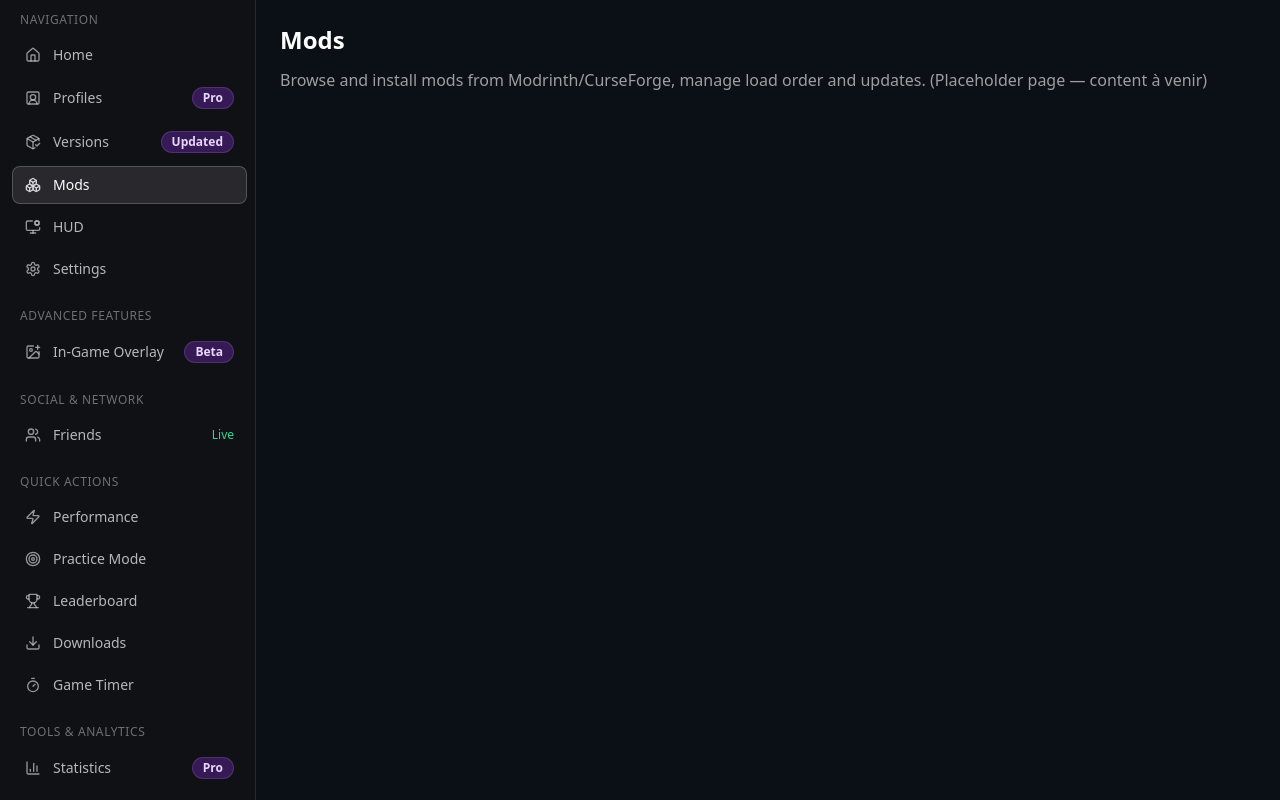
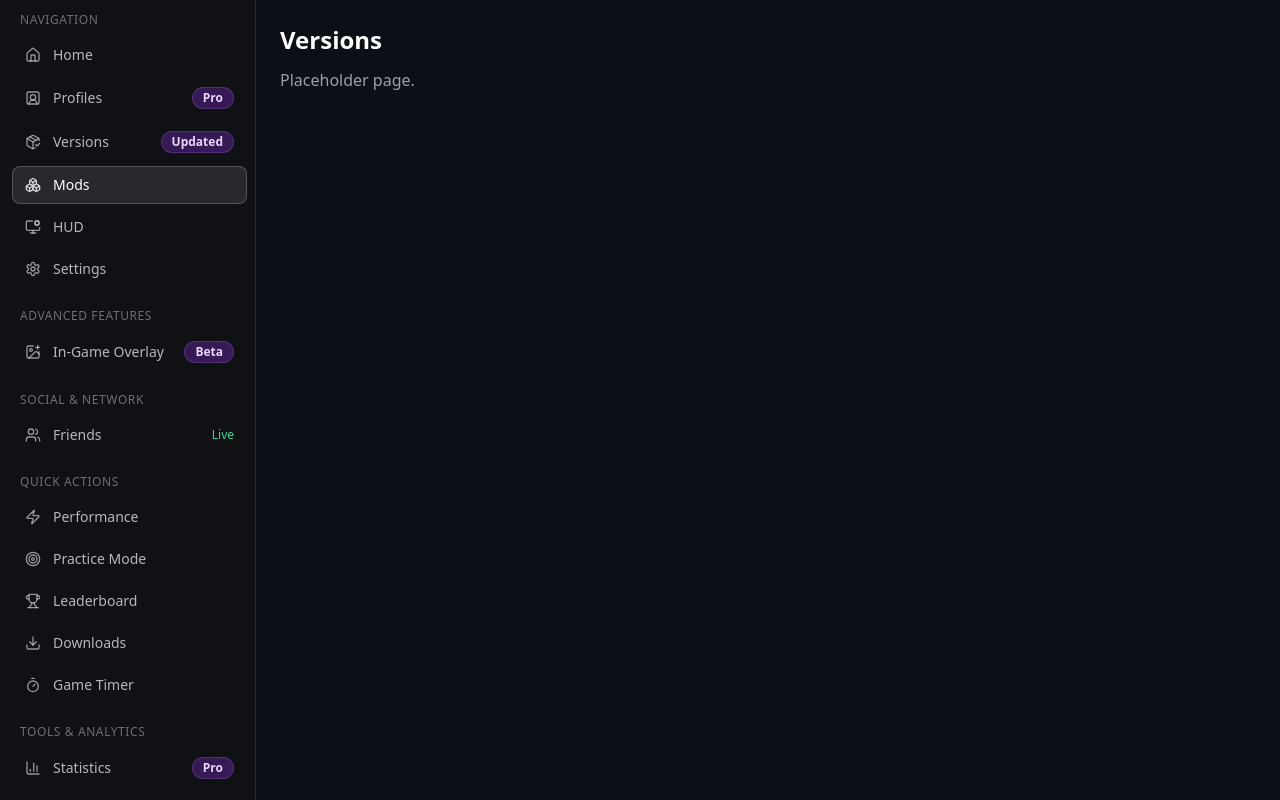
Before and after one commit to isahakgaming-beep/thunderclient, a Next.js app in the folder thunder-client/: page /mods in a window 1280 px wide. Built offline with nearby package versions, Linux system fonts and the light colour scheme.

Commit message:
Update page.tsx

```diff
--- a/thunder-client/src/app/mods/page.tsx
+++ b/thunder-client/src/app/mods/page.tsx
@@ -1,11 +1,8 @@
-export default function ModsPage() {
+export default function VersionsPage() {
   return (
     <div className="p-6 space-y-3">
-      <h1 className="text-2xl font-semibold">Mods</h1>
-      <p className="text-white/60">
-        Browse and install mods from Modrinth/CurseForge, manage load order and updates.
-        (Placeholder page — content à venir)
-      </p>
+      <h1 className="text-2xl font-semibold">Versions</h1>
+      <p className="text-white/60">Placeholder page.</p>
     </div>
   );
 }
```
